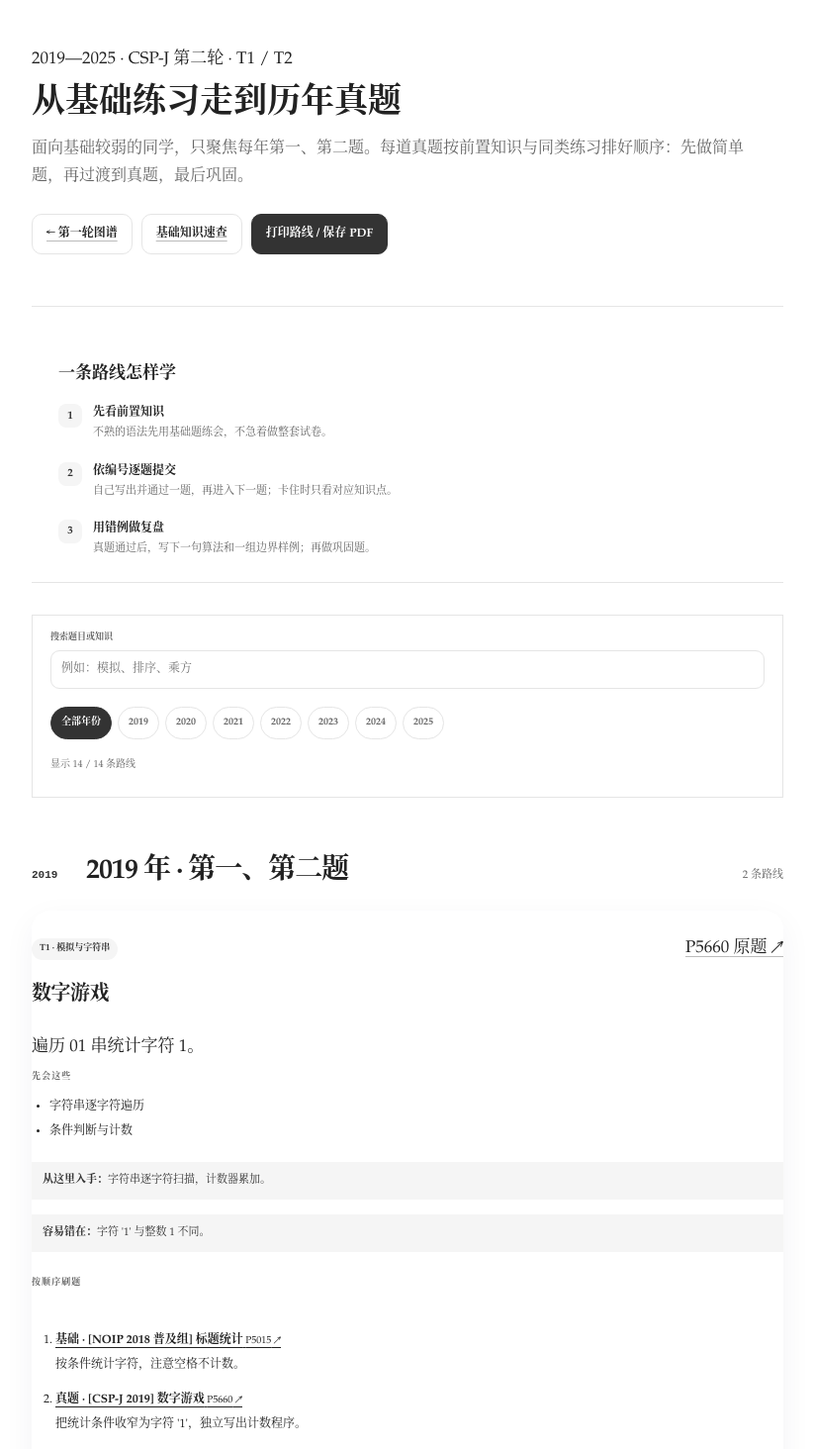
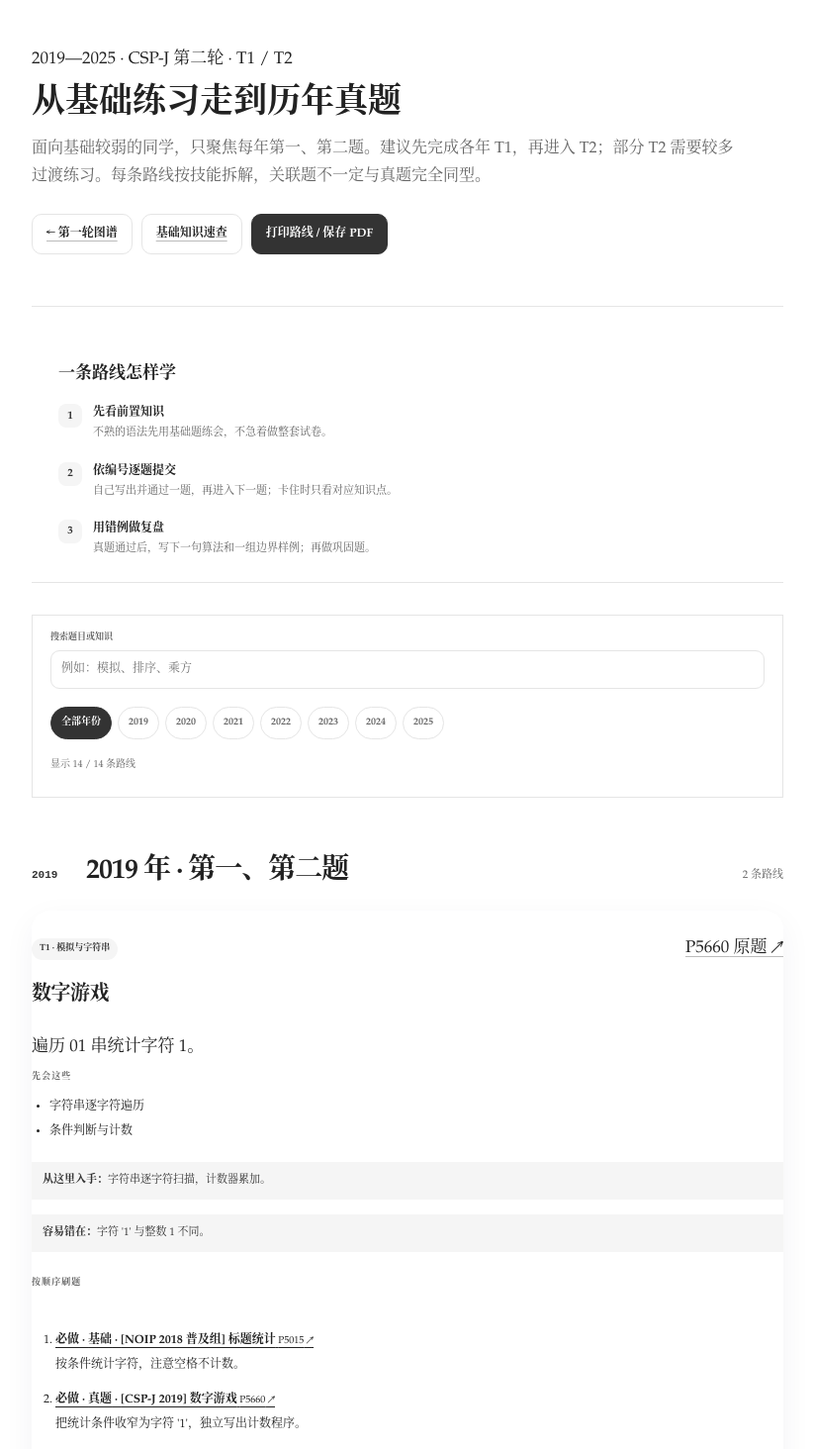
Before and after one commit to ShAn3003/shan3003.github.io, a Next.js app: page /csp-j/round-2 in a window 1280 px wide. Shown: the part 120-1584 px from the top of the page at 99% size, without its empty margins (228-1051 px from the left). Built offline with nearby package versions, Linux system fonts and the light colour scheme.

Commit message:
Add verified ordered Luogu practice routes for all 14 T1/T2 problems

```diff
--- a/app/csp-j/round-2/Round2Atlas.tsx
+++ b/app/csp-j/round-2/Round2Atlas.tsx
@@ -14,7 +14,7 @@ export function Round2Atlas() {
   const visible = questions.filter((item) => (year === "all" || String(item.year) === year) && (item.title + item.topic + item.prerequisites.join(" ")).includes(query.trim()));
   return <div className="memory-handbook round2-roadmap">
     <section className="memory-hero">
-      <div><p className="eyebrow">2019—2025 · CSP-J 第二轮 · T1 / T2</p><h1>从基础练习走到历年真题</h1><p>面向基础较弱的同学，只聚焦每年第一、第二题。每道真题按前置知识与同类练习排好顺序：先做简单题，再过渡到真题，最后巩固。</p><div className="memory-hero-links"><a href="/csp-j/">← 第一轮图谱</a><a href="/csp-j/round-2/memory/">基础知识速查</a><button type="button" onClick={() => window.print()}>打印路线 / 保存 PDF</button></div></div>
+      <div><p className="eyebrow">2019—2025 · CSP-J 第二轮 · T1 / T2</p><h1>从基础练习走到历年真题</h1><p>面向基础较弱的同学，只聚焦每年第一、第二题。建议先完成各年 T1，再进入 T2；部分 T2 需要较多过渡练习。每条路线按技能拆解，关联题不一定与真题完全同型。</p><div className="memory-hero-links"><a href="/csp-j/">← 第一轮图谱</a><a href="/csp-j/round-2/memory/">基础知识速查</a><button type="button" onClick={() => window.print()}>打印路线 / 保存 PDF</button></div></div>
     </section>
     <section className="memory-method"><h2>一条路线怎样学</h2><ol><li><strong>先看前置知识</strong><span>不熟的语法先用基础题练会，不急着做整套试卷。</span></li><li><strong>依编号逐题提交</strong><span>自己写出并通过一题，再进入下一题；卡住时只看对应知识点。</span></li><li><strong>用错例做复盘</strong><span>真题通过后，写下一句算法和一组边界样例；再做巩固题。</span></li></ol></section>
     <section className="memory-toolbar" aria-label="筛选学习路线">
@@ -34,7 +34,7 @@ export function Round2Atlas() {
           <p className="memory-mnemonic"><strong>从这里入手：</strong>{item.approach}</p>
           <p className="memory-trap"><strong>容易错在：</strong>{item.trap}</p>
           <h4 style={{ marginTop: 24 }}>按顺序刷题</h4>
-          <ol className="round2-steps">{item.practice.map((step) => <li key={step.id}><a href={url(step.id)} target="_blank" rel="noreferrer"><strong>{step.stage} · {step.title}</strong><small> {step.id} ↗</small></a><p>{step.reason}</p></li>)}</ol>
+          <ol className="round2-steps">{item.practice.map((step) => <li key={step.id}><a href={url(step.id)} target="_blank" rel="noreferrer"><strong>{step.stage.startsWith("可选") ? "选做" : "必做"} · {step.stage} · {step.title}</strong><small> {step.id} ↗</small></a><p>{step.reason}</p></li>)}</ol>
           <footer>达到目标：能独立写出本题，并解释每个状态或变量的作用。</footer>
         </article>)}</div></section>;
       })}
```
